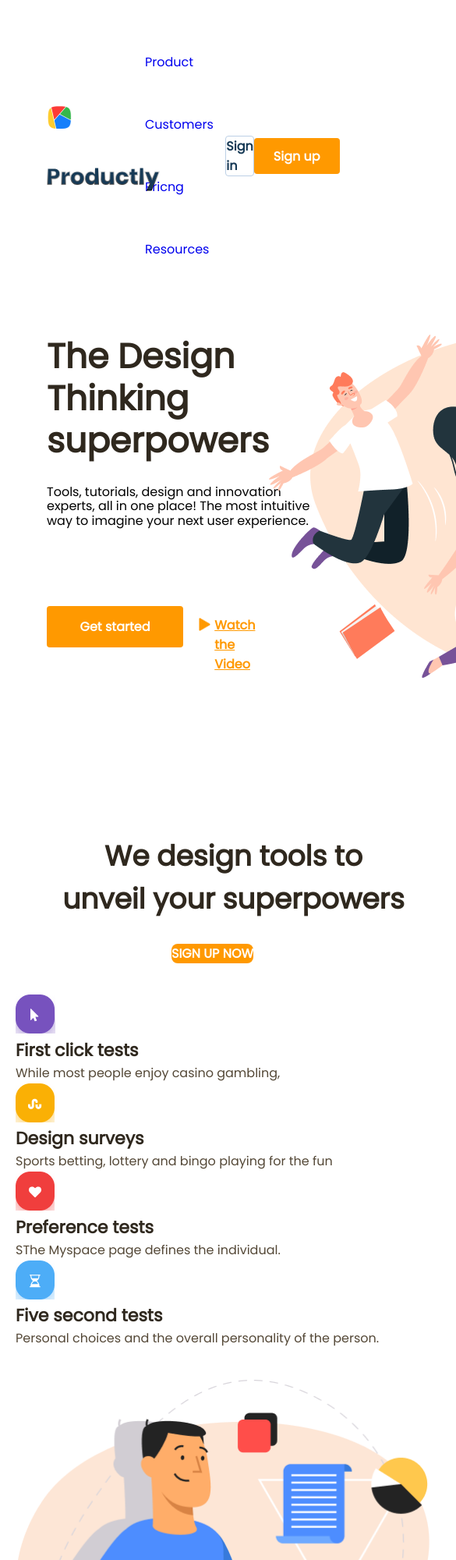
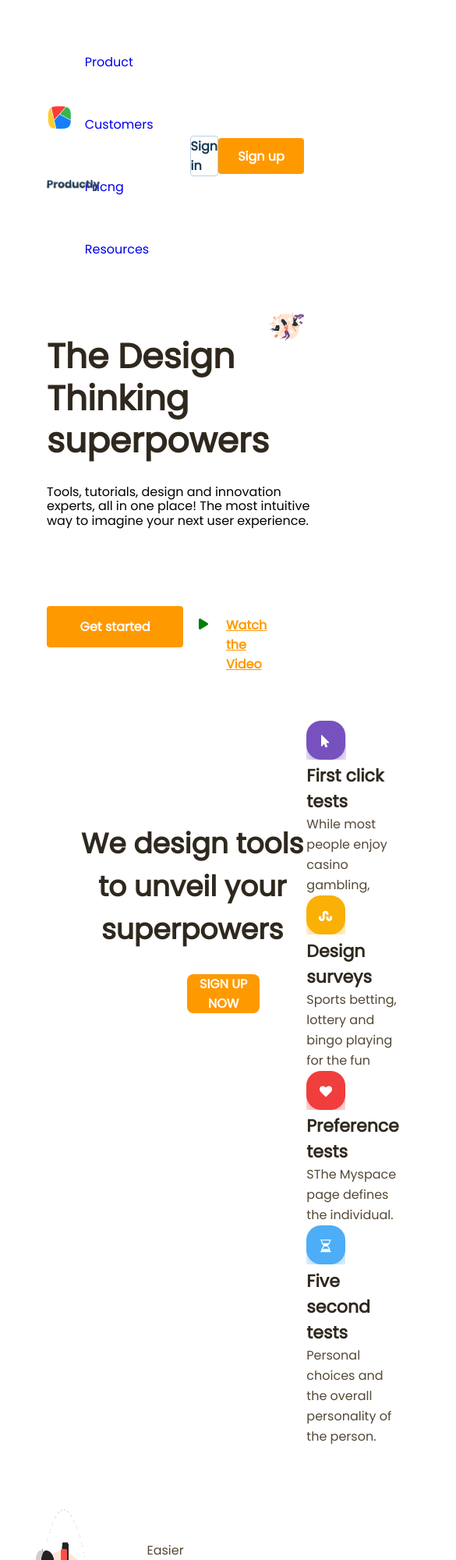
Before and after one commit to momowo2023/assigment-06, a plain HTML site: page index.html in a window 390 px wide. Shown: the top 2000 px of the page at 78% size, 585 px wide, since content can reach past the window. Drawn offline with Linux system fonts and the light colour scheme; files whose address does not match are found by name.

Commit message:
fixed section2

```diff
--- a/index.html
+++ b/index.html
@@ -5,6 +5,7 @@
     <meta name="viewport" content="width=device-width, initial-scale=1.0">
     <title>assigment 06</title>
     <link rel="stylesheet" href="styles/normalize.css">
+    <script src="https://kit.fontawesome.com/fc6cb9d69f.js" crossorigin="anonymous"></script>
     <link rel="stylesheet" href="styles/index.css">
     <link rel="preconnect" href="https://fonts.googleapis.com">
     <link rel="preconnect" href="https://fonts.gstatic.com" crossorigin>
@@ -18,13 +19,14 @@
                 <img src="images/logo.png" alt="logo1">
                 <img src="images/logo2.png" alt="logo2">
             </div>
-
+            <nav>
                 <ul>
                     <li><a href="#">Product</a></li>
                     <li><a href="#">Customers</a></li>
                     <li><a href="#">Pricng</a></li>
                     <li><a href="#">Resources</a></li>
                 </ul>
+             </nav>
 
              <h4 class="sign-in">Sign in</h4>
              <button class="sign-up">Sign up</button>
@@ -38,56 +40,58 @@
                 <p class="main-para">Tools, tutorials, design and innovation experts, all in one place! The most intuitive way to imagine your next user experience.</p>
                 <div class="main-orange">
                     <button class="btn">Get started</button>
-                    <img src="images/Triangle Copy 6.png" alt="" class="tringle">
+                    <a href="#"><i class="fa-solid fa-play"></i></a>
                     <h6 class="video">Watch the Video</h6>
                 </div>
              </section>
 
              <section>
-                <img src="images/dancing-ppl.png" alt="ppl" class="ppl">
+                <img src="images/dancing-ppl.png" alt="people are dancing" class="ppl">
             </section>
         </div>
         <div class="second-section">
-            <section>
+            <section class="second-container">
                 <div class="second-left">
                     <h3 class="slogen">We design tools to unveil your superpowers</h3>
                     <button class="second-btn">SIGN UP NOW</button>
                 </div>
                 <div class="second-right">
-                    <div class="purple">
-                        <img src="images/purplec.png" alt="purplec">
+                    <div class="second-right-part">
+                        <img src="images/purplec.png" alt="click">
                         <div class="second-content">
                             <p>First click tests</p>
                              <em>While most people enjoy casino gambling,</em>
                         </div>
                     </div>
-                    <div class="yellow">
-                            <img src="images/yellowc.png" alt="yellowc">
+                    <div class="second-right-part">
+                        <img src="images/yellowc.png" alt="surveys">
                         <div class="second-content">
                             <p>Design surveys</p>
                              <em>Sports betting, lottery and bingo playing for the fun</em>
                         </div>
                     </div>
-                    <div class="heart">
-                        <img src="images/heartc.png" alt="heartc">
+                    <div class="second-right-part">
+                        <img src="images/heartc.png" alt="Preference">
                         <div class="second-content">
                             <p>Preference tests</p>
                             <em>SThe Myspace page defines the individual.</em>
                         </div>
-                    <div class="blue">
-                        <img src="images/bluec.png" alt="blue">
+                    </div>
+                    <div class="second-right-part">
+                        <img src="images/bluec.png" alt="Quick">
                         <div class="second-content">
                             <p>Five second tests</p>
                             <em>Personal choices and the overall personality of the person. </em>
                         </div>
                     </div>
+                </div>
 
-            </div>
+            </section>
 
         </div>
         <div class="third-section">
              <section>
-                <img src="images/blue-boy.png" alt="blueb" class="boys">
+                <img src="images/blue-boy.png" alt="man looking at laptop" class="boys">
             </section>
             <section >
                 <div class="content">
@@ -105,7 +109,7 @@
         </div>
         <div class="third-section">
             <section>
-               <img src="images/yellow-boy.png" alt="yellowb" class="boys">
+               <img src="images/yellow-boy.png" alt="man looking at board" class="boys">
            </section>
            <section >
                <div class="content">
@@ -124,7 +128,7 @@
        </div>
        <div class="third-section">
         <section>
-           <img src="images/red-boy.png" alt="redb" class="boys">
+           <img src="images/red-boy.png" alt="man looking at mobile" class="boys">
         </section>
         <section >
             <div class="content">
@@ -141,7 +145,7 @@
         </section>
 
    </div>
-    </main>
+    <main>
         <footer>
              <div class="main-footer">
                 <div class="footer-container">
@@ -150,19 +154,23 @@
                         <img src="images/logo2.png" alt="logo2">
                     </div>
                     <div class="footer-info">
-                    <ul1>
+                        <nav>
+                            <ul>
                                 <li><a href="#">About us</a></li>
                                 <li><a href="#">Blog</a></li>
                                 <li><a href="#">Contact</a></li>
                                 <li><a href="#">FAQ</a></li>
+                             </ul>
                         </nav>
                     </div>
                     <div class="footer-info">
+                        <nav>
                             <ul>
                                 <li><a href="#">Disclaimer</a></li>
                                 <li><a href="#">Financing</a></li>
                                 <li><a href="#">Privavy Policy</a></li>
                                 <li><a href="#">Terms of Service</a></li>
+                            </ul>
                         </nav>
                     </div>
                     <div class="footer-blank">
@@ -170,8 +178,9 @@
                         <input class="input" type="">
                     </div>
                 </div>
-
             </div>
         </footer>
+    </main>
 </body>
+
 </html>
--- a/styles/index.css
+++ b/styles/index.css
@@ -2,6 +2,8 @@
     padding: 0;
     margin: 0;
     font-family: 'Poppins', sans-serif;
+    max-width: 100%;
+    height: auto;
 }
 
 header{
@@ -107,6 +109,14 @@ header ul{
     margin-top: 60px;
     margin-left: 60px;
 }
+.sign-up:hover{
+    background-color: green;
+}
+
+.btn:hover{
+    background-color: green;
+}
+
 .video{
     color: #F90;
     font-size: 16px;
@@ -117,29 +127,44 @@ header ul{
     margin-top: 72px;
     margin-left: 5px;
 }
-.tringle{
-    width: 20px;
+.fa-play{
+    width: 30px;
     height: 17px;
     margin-top: 75px;
     margin-left: 20px;
+    color: green;
 }
 .second-section{
     display: flex;
-    justify-content: space-between ;
-    flex-direction: row;
+    justify-content: space-around ;
+    align-items: flex-start;
+    width: 100%;
+    padding: 20px;
 }
 
-/* why second section don't seperate in two part?*/
+.second-container{
+    display: flex;
+    flex-direction: row;
+    justify-content: space-around;
+    align-items: flex-start;
+}
 
 .second-left {
-    flex-basis: 50%;
+    flex: 1;
     padding: 20px;
-
+    height: 100%;
 }
 
 .second-right {
-    flex-basis: 50%;
+    flex: 1;
     padding: 20px;
+    display: flex;
+    justify-content: flex-end;
+    justify-content: space-between;
+    flex-direction: column;
+    height: 100%;
+    margin: 20px;
+
 }
 
 .slogen{
@@ -300,7 +325,7 @@ ul li a {
     display: flex;
     justify-content: space-around;
     flex-direction: column;
-
+}
 
 .input{
     width: 325px;
```
Also changed, not shown: 2 other files. Lines whose indentation alone changed are shown as unchanged.
